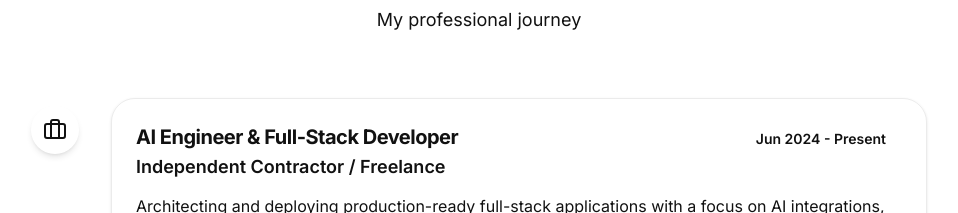
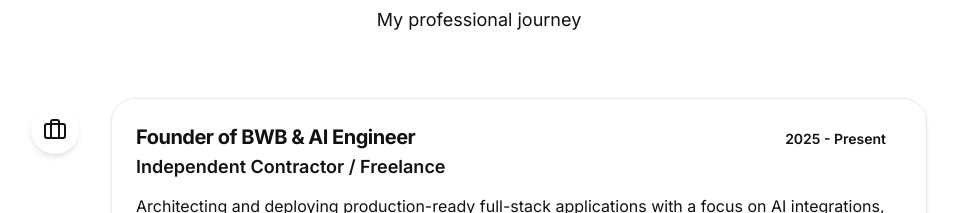
Before and after one commit to binodbishwakarama-max/BuildWithBinod-Portfolio, a React (Vite) app: page / in a window 1280 px wide. Shown: the part 6260-6473 px from the top of the page, without its empty margins (161-1119 px from the left). Built offline with nearby package versions, Linux system fonts and the light colour scheme.

Commit message:
feat: update Freelance experience entry title and period

```diff
--- a/src/app/components/Experience.tsx
+++ b/src/app/components/Experience.tsx
@@ -4,9 +4,9 @@ import { useScrollReveal } from '../hooks/useScrollReveal';
 const experiences = [
   {
     type: 'work',
-    title: 'AI Engineer & Full-Stack Developer',
+    title: 'Founder of BWB & AI Engineer',
     company: 'Independent Contractor / Freelance',
-    period: 'Jun 2024 - Present',
+    period: '2025 - Present',
     description:
       'Architecting and deploying production-ready full-stack applications with a focus on AI integrations, LLM orchestration, and high-performance user interfaces.',
     achievements: [
```
